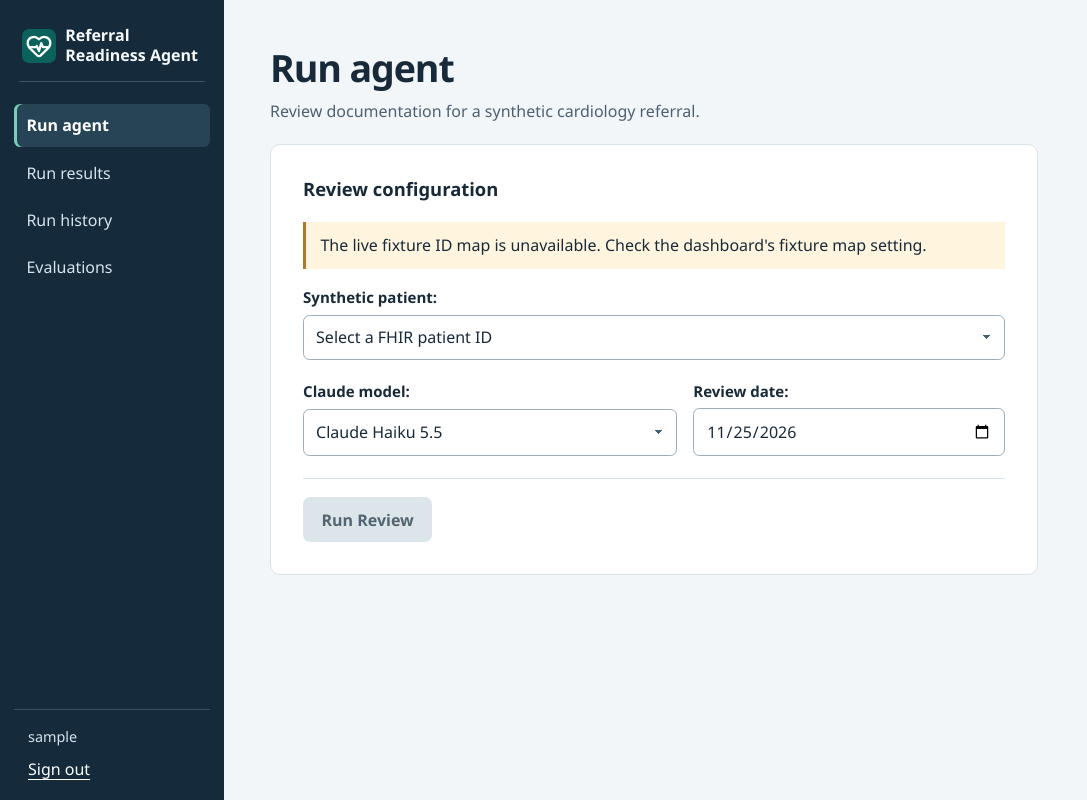
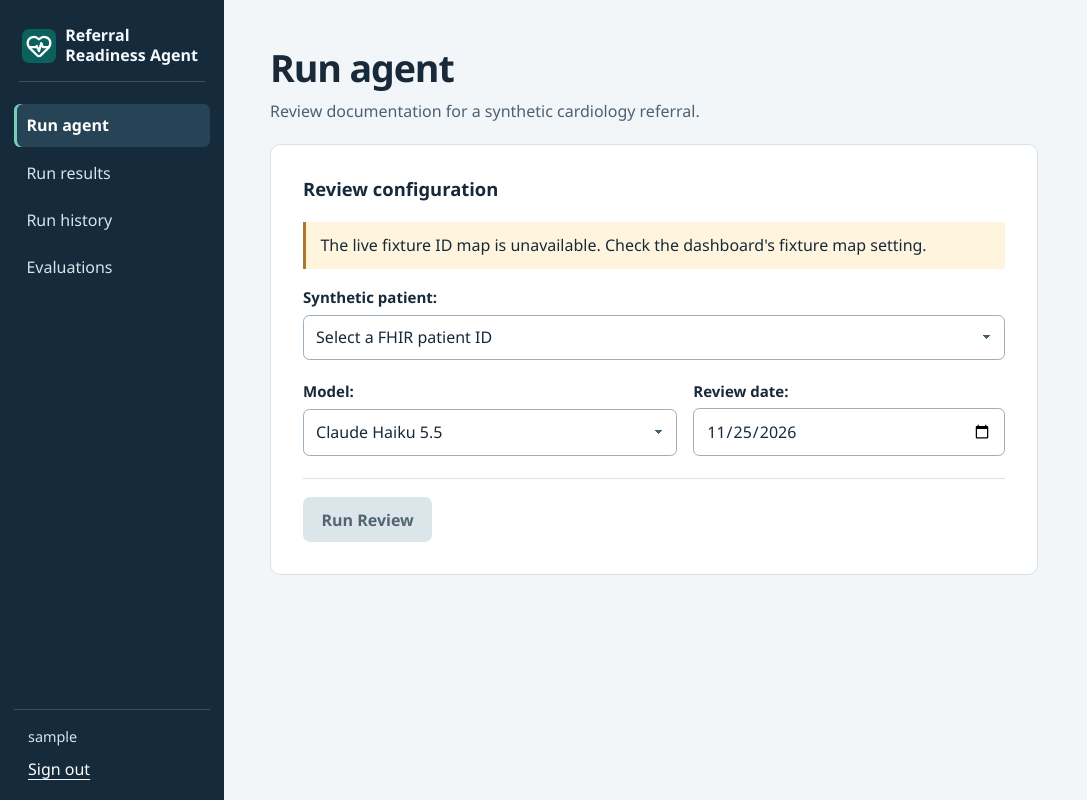
Before and after one commit to garwalsh/referral-readiness-agent, a Django app: page / in a window 1280 px wide. Shown: the whole page, without its empty margins (0-1087 px from the left). Run offline with Django 5.2, Linux system fonts and the light colour scheme; the visitor is signed in with stand-in values (Sample User, id 1); parts of the project's set-up code (start-up, migrations or seed data) failed here and were passed over.

Commit message:
Use model terminology in dashboard execution labels

```diff
--- a/dashboard/forms.py
+++ b/dashboard/forms.py
@@ -34,7 +34,7 @@ def synthetic_patient_ids() -> list[str]:
 
 class ReviewForm(forms.Form):
     patient_id = forms.ChoiceField(label="Synthetic patient")
-    model = forms.ChoiceField(label="Claude model")
+    model = forms.ChoiceField(label="Model")
     review_date = forms.DateField(
         label="Review date",
         initial=REVIEW_DATE,
--- a/dashboard/templates/dashboard/detail.html
+++ b/dashboard/templates/dashboard/detail.html
@@ -47,7 +47,7 @@
   {% endif %}
   {% if run.error %}<p class="notice" role="status">{{ run.error }}</p>{% endif %}
   <dl class="run-metadata report-metadata{% if transport_label %} with-transport{% endif %}">
-    <div><dt>Claude model</dt><dd>{{ run.model }}</dd></div>
+    <div><dt>Model</dt><dd>{{ run.model }}</dd></div>
     <div><dt>Review date</dt><dd>{{ run.review_date|date:"Y-m-d" }}</dd></div>
     {% if transport_label %}
     <div><dt>Integration transport</dt><dd>{{ transport_label }}</dd></div>
--- a/dashboard/templates/dashboard/evaluations/detail.html
+++ b/dashboard/templates/dashboard/evaluations/detail.html
@@ -62,7 +62,7 @@
 <section class="panel evaluation-panel" aria-labelledby="prompt-title">
   <h2 id="prompt-title">Prompt</h2>
   <dl class="run-metadata">
-    <div><dt>Claude model</dt><dd>{{ run.model }}</dd></div>
+    <div><dt>Model</dt><dd>{{ run.model }}</dd></div>
     <div><dt>Dataset</dt><dd>{{ run.dataset }}</dd></div>
     <div><dt>Review date</dt><dd>{{ run.review_date|date:"Y-m-d" }}</dd></div>
     <div><dt>Started</dt><dd>{{ run.started_at|date:"Y-m-d H:i:s T" }}</dd></div>
--- a/dashboard/views.py
+++ b/dashboard/views.py
@@ -43,8 +43,8 @@ EVENT_LABELS = {
     "start": "Agent started",
     "connection_start": "Connecting to clinical records",
     "connection_finish": "Clinical records connected",
-    "model_start": "Claude request started",
-    "model_finish": "Claude response received",
+    "model_start": "Model request started",
+    "model_finish": "Model response received",
     "tool_start": "Retrieving clinical evidence",
     "tool": "Tool completed",
     "gateway_action": "StackOne action recorded",
@@ -57,11 +57,11 @@ EVENT_LABELS = {
 STARTED_EVENTS = {"connection_start", "model_start", "tool_start", "validation_start"}
 FAILED_EVENTS = {
     "tool": "Tool failed", "connection_finish": "Clinical records connection failed",
-    "model_finish": "Claude request failed",
+    "model_finish": "Model request failed",
 }
 TIMED_OUT_EVENTS = {
     "tool": "Tool timed out", "connection_finish": "Clinical records connection timed out",
-    "model_finish": "Claude request timed out",
+    "model_finish": "Model request timed out",
 }
 
 
@@ -130,7 +130,7 @@ def timeline(run: ReviewRun, *, include_citation_diagnostics: bool = False) -> l
 
 RUNNING_ACTIVITIES = {
     "connection_start": ("waiting", "Connecting to clinical records", "Waiting for LangCare to respond."),
-    "model_start": ("waiting", "Reviewing documentation", "Waiting for Claude to respond."),
+    "model_start": ("waiting", "Reviewing documentation", "Waiting for the model to respond."),
     "tool_start": ("waiting", "Retrieving patient documentation", "Waiting for the clinical records tool to respond."),
     "validation_start": ("running", "Validating findings", ""),
     "validation_error": ("running", "Validating findings", ""),
```
Also changed, not shown: dashboard/tests.py (+8 -0 lines).
